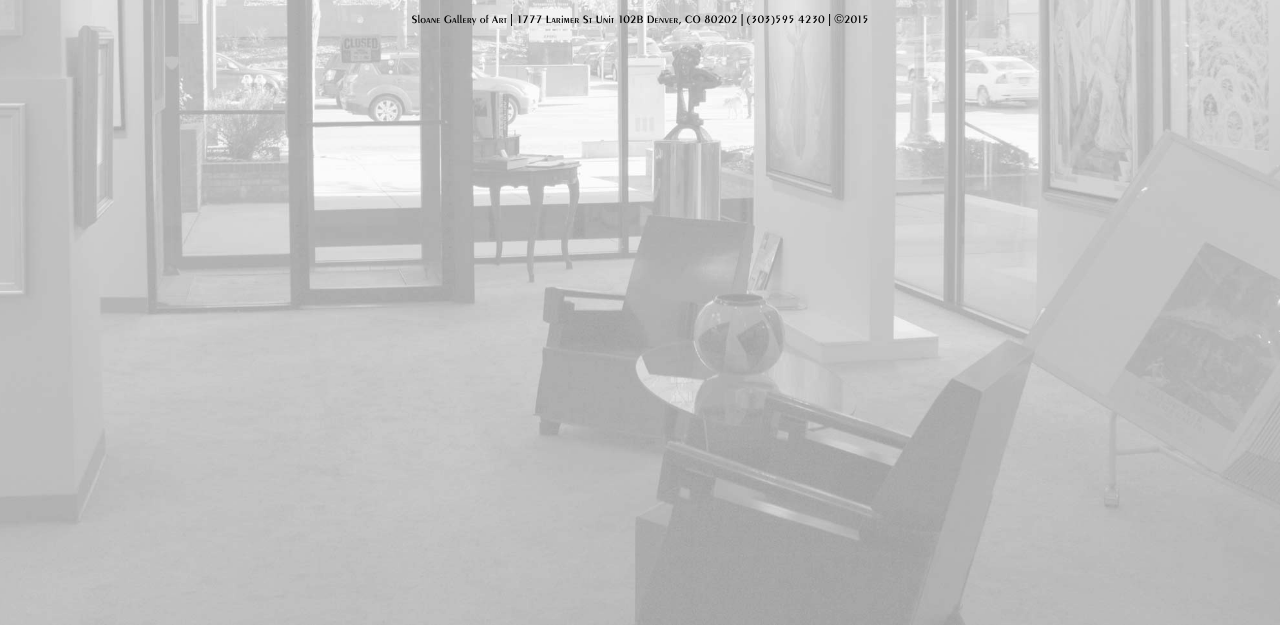
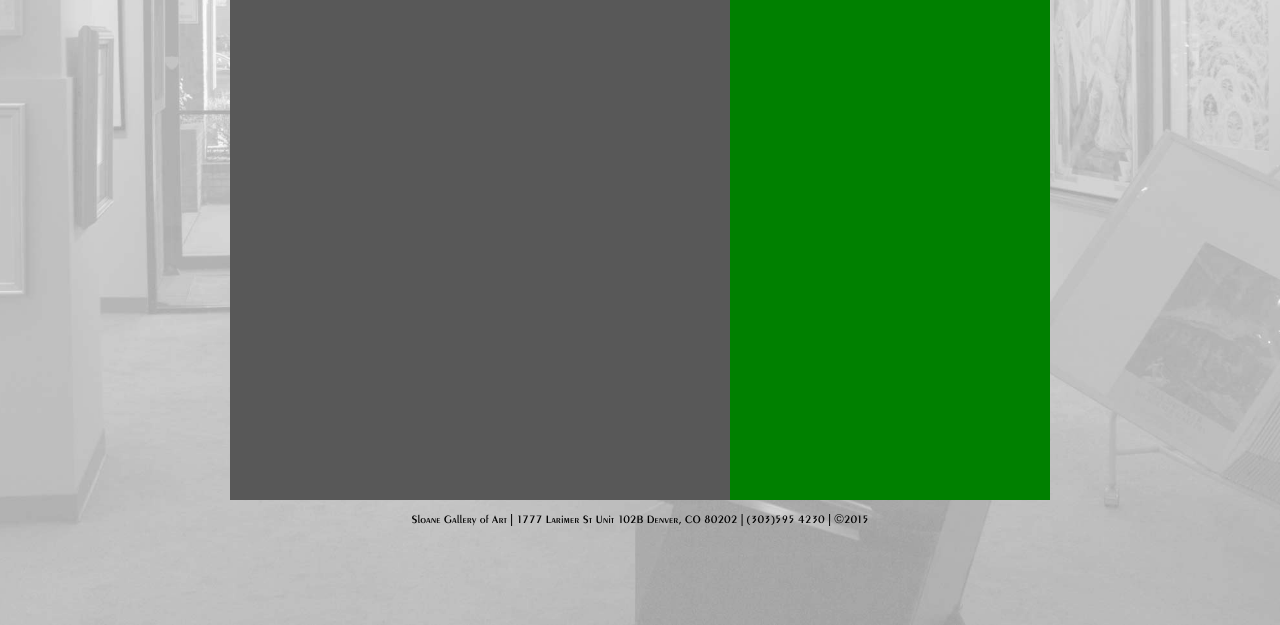
Before and after one commit to Cheshire89/Sloane-Gallery, a PHP site: page /artists/work.php in a window 1280 px wide. Shown: the part 175-800 px from the top of the page. Run offline with PHP 8.4, Linux system fonts and the light colour scheme; data that the repository does not hold is empty; some libraries are stand-ins or nearby versions.

Commit message:
Startd styling the work page

```diff
--- a/artists/work.php
+++ b/artists/work.php
@@ -3,7 +3,8 @@ $page = "work";
 require_once($_SERVER["DOCUMENT_ROOT"]."/php/includes/config.php");
 include('functionList.php');
 
-$artist = loadArtistWorks('select * from art_works where artist = ?');
+$work = loadArtistWorks('select * from art_works where work_id = ?');
+$artist = getArtistId();
 
 include(ROOT_PATH.'php/includes/header.php');
 ?>
@@ -13,6 +14,7 @@ include(ROOT_PATH.'php/includes/header.php');
         <div class="workAlign" id="arrowL">
         </div>
         <div class="workAlign" id="work">
+        <img src="img/L_placeholder.jpg">
         </div>
         <div class="workAlign" id="arrowR">
         </div>
--- a/stylesheets/work.css
+++ b/stylesheets/work.css
@@ -0,0 +1,20 @@
+.workContainer{
+	width: 80%;
+	margin:0 auto;
+	background-color: green;
+}
+
+.workAlign{
+	display: inline-block;
+	float: left;
+}
+#arrowL{
+	width: 50px;
+}
+
+#arrowR{
+	width: 50px;
+}
+#work{
+	margin:0 auto;
+}
```
